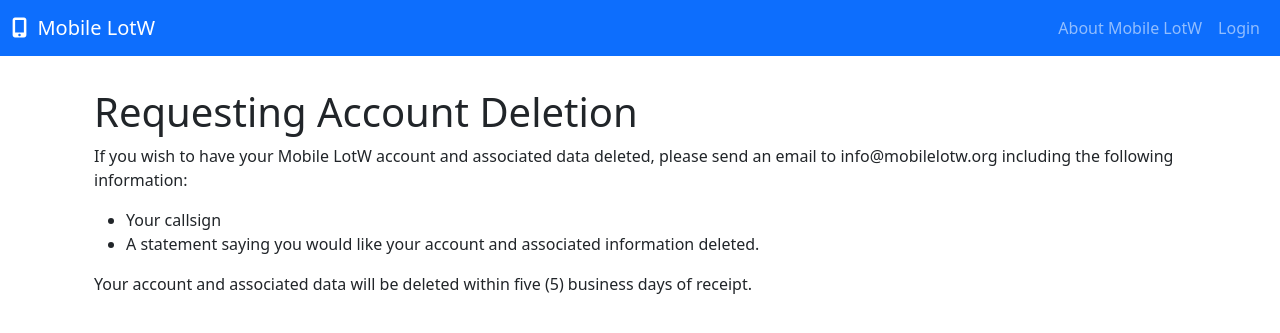
After one commit to kalendar/mobile_lotw, a Flask app: page /delete_account in a window 1280 px wide. The commit adds this page. Shown: the top 333 px of the page. Run offline with Flask 3, Linux system fonts and the light colour scheme; parts of the project's set-up code (start-up, migrations or seed data) failed here and were passed over; some libraries are stand-ins or nearby versions.

Commit message:
Changes to about and privacy, new delete_account page for Google Play Store.

```diff
--- a/app/__init__.py
+++ b/app/__init__.py
@@ -63,6 +63,11 @@
     def privacy():
         return render_template("privacy.html")
 
+    @app.get("/delete_account")
+    def delete_account():
+        return render_template("delete_account.html")
+
+
     # Blueprints
     app.register_blueprint(awards.bp)
     app.register_blueprint(auth.bp)
--- /dev/null
+++ b/app/templates/delete_account.html
@@ -0,0 +1,21 @@
+{% extends "index.html" %}
+
+{% block content %}
+<div style="text-align: left"; class="mt-3">
+<h1>Requesting Account Deletion</h1>
+
+<p>
+If you wish to have your Mobile LotW account and associated data deleted,
+please send an email to info@mobilelotw.org including the following information:
+
+<ul>
+    <li>Your callsign</li>
+    <li>A statement saying you would like your account and associated information
+    deleted.</li>
+</ul>
+
+Your account and associated data will be deleted within five (5) business days
+of receipt.
+</p>
+</div>
+{% endblock %}
```
Also changed, not shown: app/templates/about.html (+3 -5 lines), app/templates/privacy.html (+7 -4 lines).
